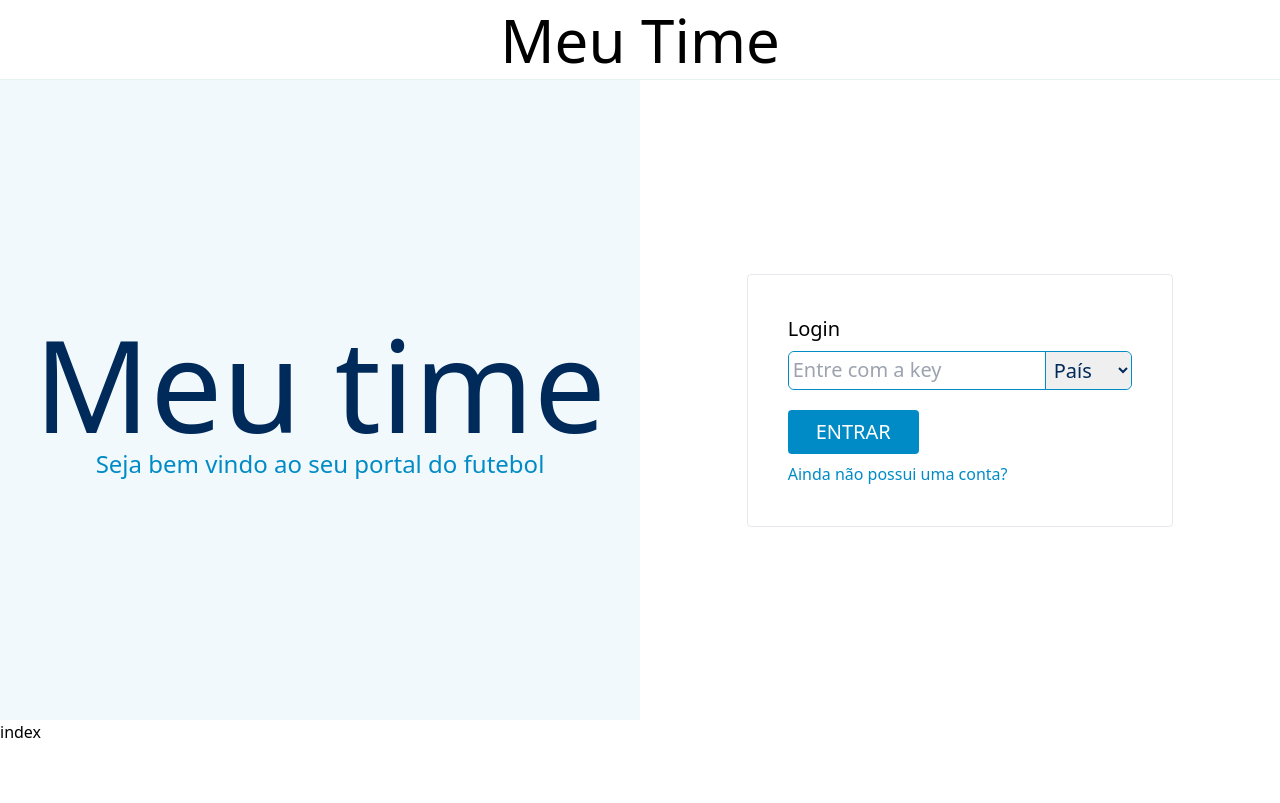
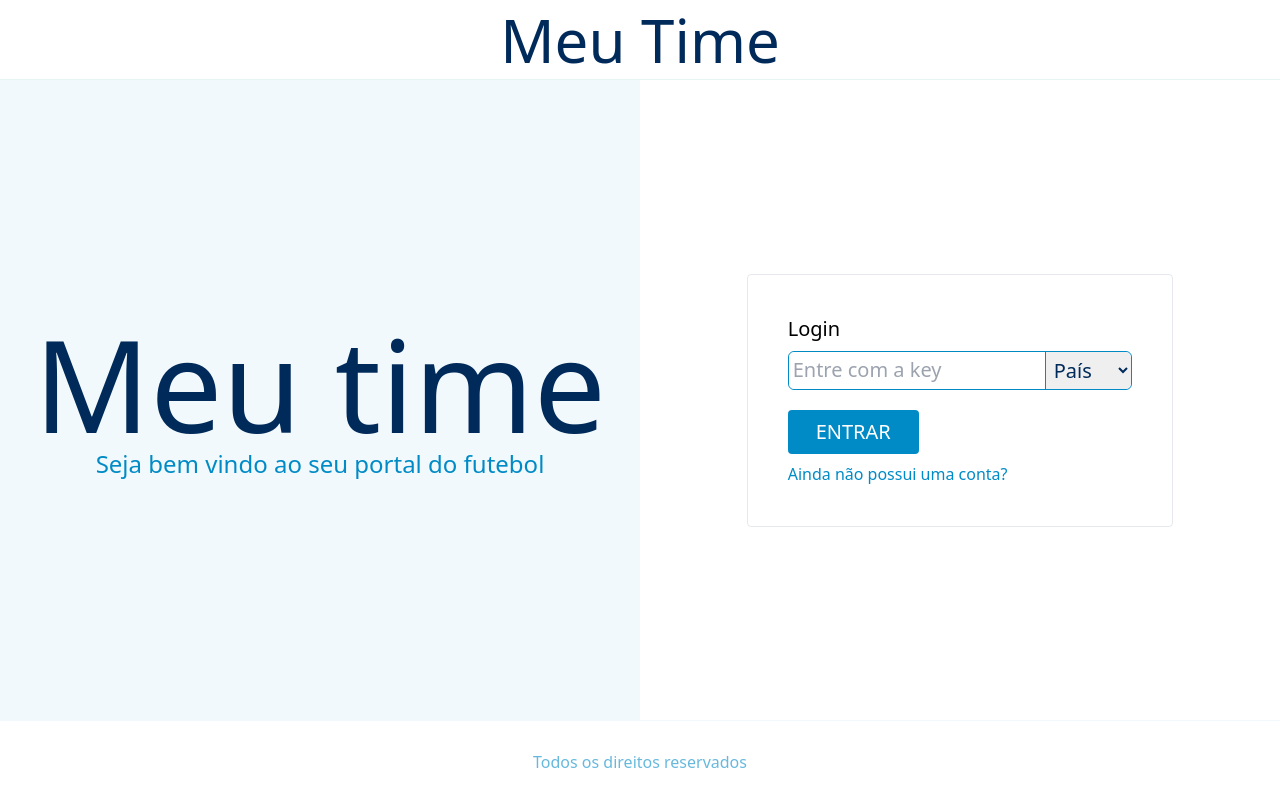
Before and after one commit to AlvesPHGA/trade-technology-teste-tecnico, a React (Vite) app: page / in a window 1280 px wide. Built offline with nearby package versions, Linux system fonts and the light colour scheme.

Commit message:
updated home page

```diff
--- a/src/components/global/Footer/index.tsx
+++ b/src/components/global/Footer/index.tsx
@@ -1,5 +1,11 @@
 const Footer = () => {
-   return <div>index</div>;
+   return (
+      <footer className="border-t border-t-trade_tech-blue_ncs/5 py-[3.6vh] text-center">
+         <span className="text-trade_tech-blue_ncs/60">
+            Todos os direitos reservados
+         </span>
+      </footer>
+   );
 };
 
 export default Footer;
--- a/src/components/global/Header/index.tsx
+++ b/src/components/global/Header/index.tsx
@@ -1,7 +1,9 @@
 const Header = () => {
    return (
       <header className="flex h-20 border-b border-b-trade_tech-bright_gray justify-center items-center">
-         <h1 className="text-6xl font-sans">Meu Time</h1>
+         <h1 className="text-6xl font-sans text-trade_tech-cool_black">
+            Meu Time
+         </h1>
       </header>
    );
 };
```
